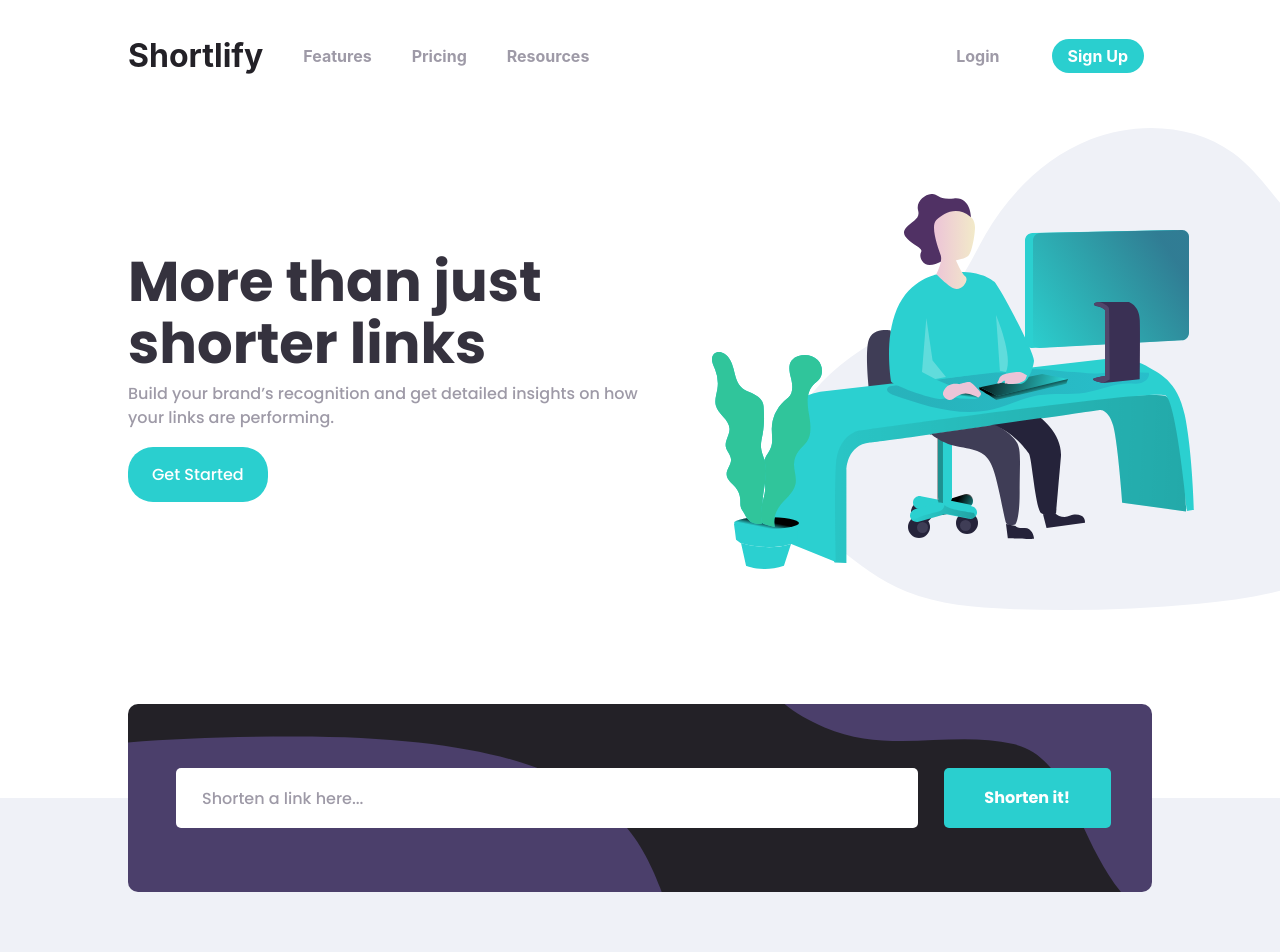
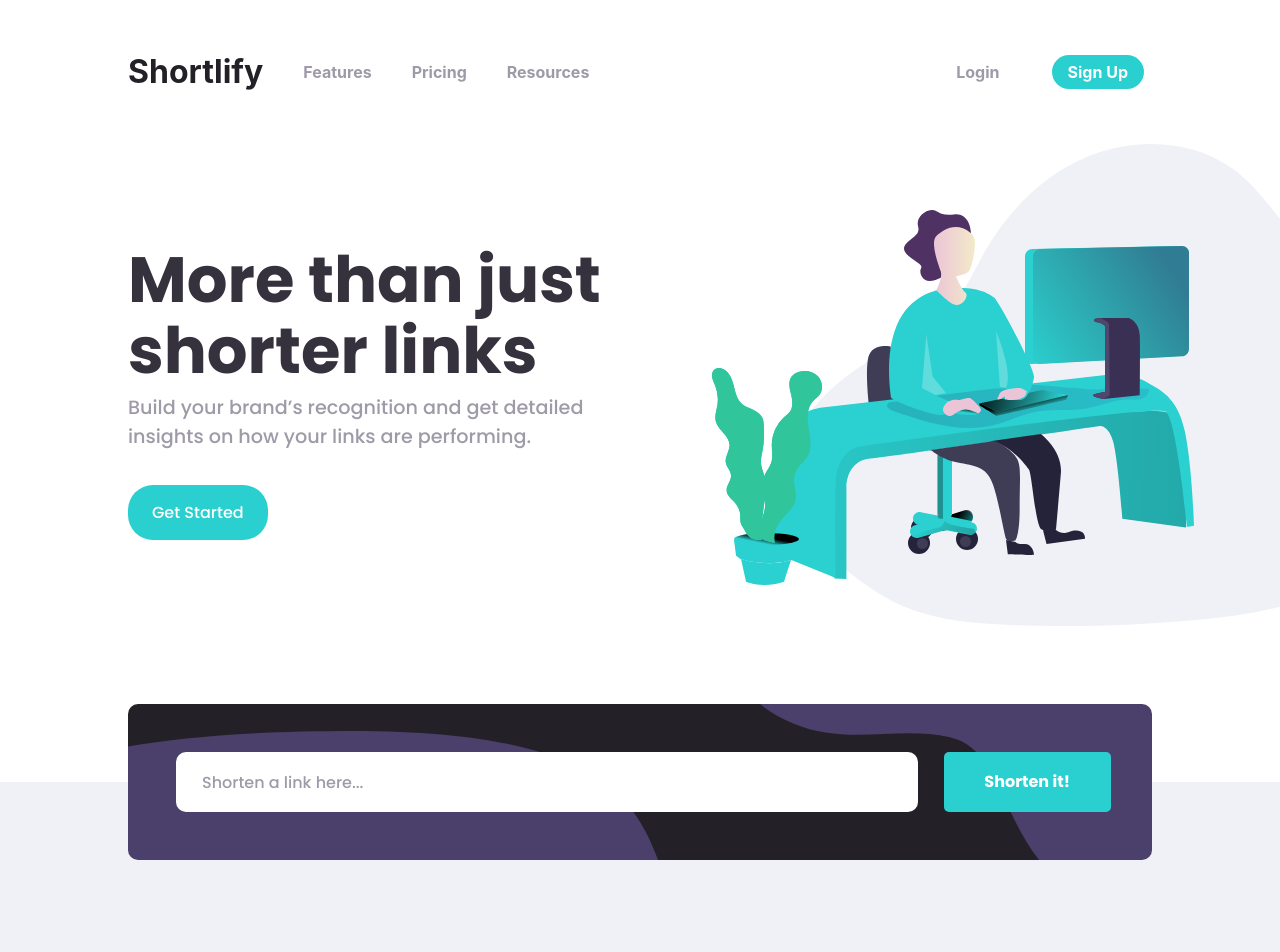
Before and after one commit to davidfcopozo/url-shortener-app, a React (Create React App) app: page / in a window 1280 px wide. Shown: the top 952 px of the page. Built offline with nearby package versions, Linux system fonts and the light colour scheme; no server answers.

Commit message:
Fixing minor things

```diff
--- a/src/App.scss
+++ b/src/App.scss
@@ -9,10 +9,10 @@ $GrayishViolet: hsl(257, 7%, 63%);
 $VeryDarkBlue: hsl(255, 11%, 22%);
 $VeryDarkViolet: hsl(260, 8%, 14%);
 $logoFontSizes: clamp(1.5rem, 3vw + .5rem, 2rem);
-$h2FontSizes: clamp(3rem, 3vw + 1.5rem, 3.5rem);
+$h2FontSizes: clamp(3rem, 3vw + 2rem, 4rem);
 $footerH2FontSizes: clamp(2rem, 2vw + 1rem, 2.5rem);
 $h3FontSizes: clamp(1rem, 3vw + 1rem, 2.3rem);
-$smFontSizes: clamp(.8rem, 1rem, 1.5rem);
+$smFontSizes: clamp(.8rem, 1.2rem, 2rem);
 
 
 @mixin fonts($fontSize, $fontWeight) {
@@ -304,7 +304,7 @@ body {
     }
 
     #link {
-      border-radius: 5px;
+      border-radius: 10px;
       border-color: transparent;
     }
 
@@ -602,6 +602,7 @@ body {
       }
     }
   }
+
   .footprint {
     max-width: 100%;
     padding: 2rem;
@@ -713,7 +714,6 @@ body {
           padding: 0.5rem 1.5rem;
           border-color: transparent;
 
-
           &:hover {
             opacity: 0.9;
             filter: brightness(1.1);
@@ -732,7 +732,12 @@ body {
 /* **************************************************************************************************** */
 
 @media (min-width: 750px) {
+  body {
 
+    header {
+      margin: 3rem auto;
+    }
+  }
 
   .sections {
     .fist-section {
@@ -757,8 +762,8 @@ body {
         }
 
         P {
-          margin-bottom: 2rem;
-          @include fonts(1rem, 500);
+          margin-bottom: 3rem;
+          @include fonts($smFontSizes, 500);
         }
 
         a {
@@ -841,7 +846,7 @@ body {
         display: grid;
         grid-template-columns: repeat(auto-fit, minmax(200px, 1fr));
         padding: 1rem 0;
-        margin-bottom: 3rem;
+        margin-bottom: 5rem;
 
         figure {
             max-width: 300px;
@@ -886,7 +891,6 @@ body {
       align-items: center;
       justify-content: space-between;
       width: 80%;
-      margin: 0 auto;
 
       .logo {
         @include textDecoration;
@@ -962,14 +966,14 @@ body {
       .input-container {
         display: grid;
         grid-template-columns: 80% 20%;
-        padding: 4rem 3rem;
+        padding: 3rem 3rem;
         background-image: url(./assets/bg-shorten-desktop.svg);
 
         #link {
           width: 100%;
           height: 60px;
           &::placeholder {
-            font-size: 1rem;
+           @include fonts(1rem, 500);
             padding-left: 0;
           }
         }
@@ -1117,7 +1121,6 @@ body {
       padding-top: 2rem;
 
       ~ .text-section {
-        margin-top: 1%;
         position: relative;
         text-align: center;
 
```
